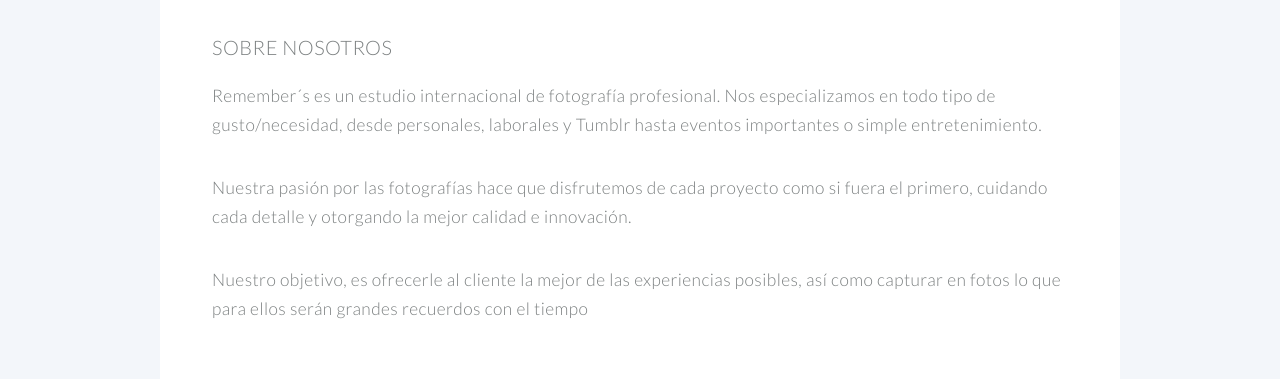
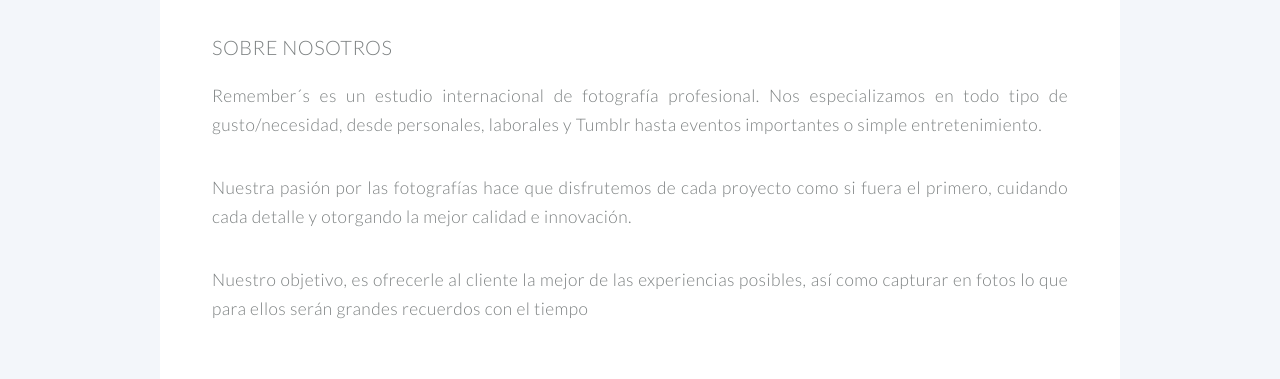
Before and after one commit to Vico2001/Vico2001.github.io, a Jekyll site: the page left-sidebar.html, which Jekyll copies as it is, in a window 1280 px wide and 900 px high, scrolled down 609 px. Shown: the part 171-550 px from the top of the window. Built offline with Jekyll 4.4.1, drawn with Linux system fonts in a browser that asks for light colours.

Commit message:
Update left-sidebar.html

```diff
--- a/left-sidebar.html
+++ b/left-sidebar.html
@@ -72,12 +72,12 @@
 											<header>
 												<h3>Sobre Nosotros</h3>
 											</header>
-											<p>Remember´s es un estudio internacional de fotografía profesional. Nos especializamos
+											<p style="text-align: justify">Remember´s es un estudio internacional de fotografía profesional. Nos especializamos
 											en todo tipo de gusto/necesidad, desde personales, laborales y Tumblr
 											hasta eventos importantes o simple entretenimiento.</p>
-											<p> Nuestra pasión por las fotografías hace que disfrutemos de cada proyecto como si
+											<p style="text-align: justify"> Nuestra pasión por las fotografías hace que disfrutemos de cada proyecto como si
 											fuera el primero, cuidando cada detalle y otorgando la mejor calidad e innovación.</p>
-											<p>Nuestro objetivo, es ofrecerle al cliente la mejor de las experiencias posibles,
+											<p style="text-align: justify">Nuestro objetivo, es ofrecerle al cliente la mejor de las experiencias posibles,
 											así como capturar en fotos lo que para ellos serán grandes recuerdos con el tiempo</p>
 										</section>
 									</div>
```
